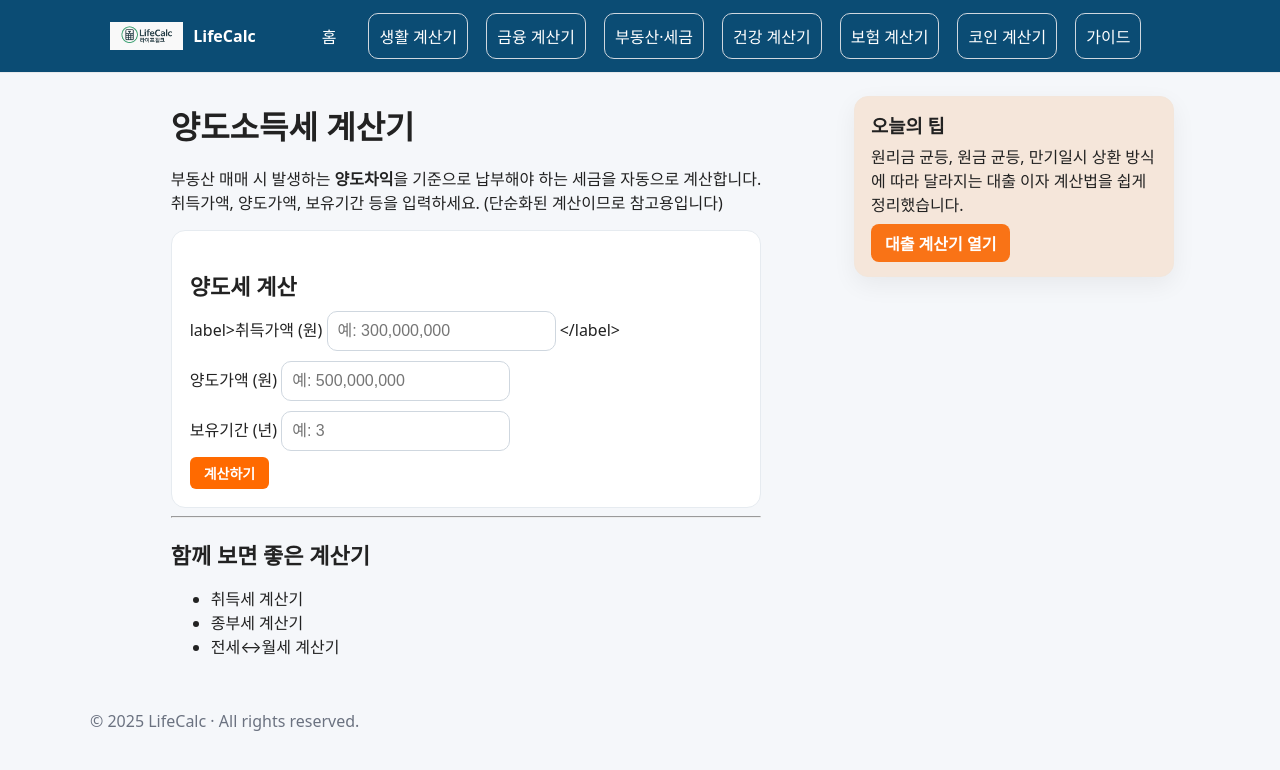
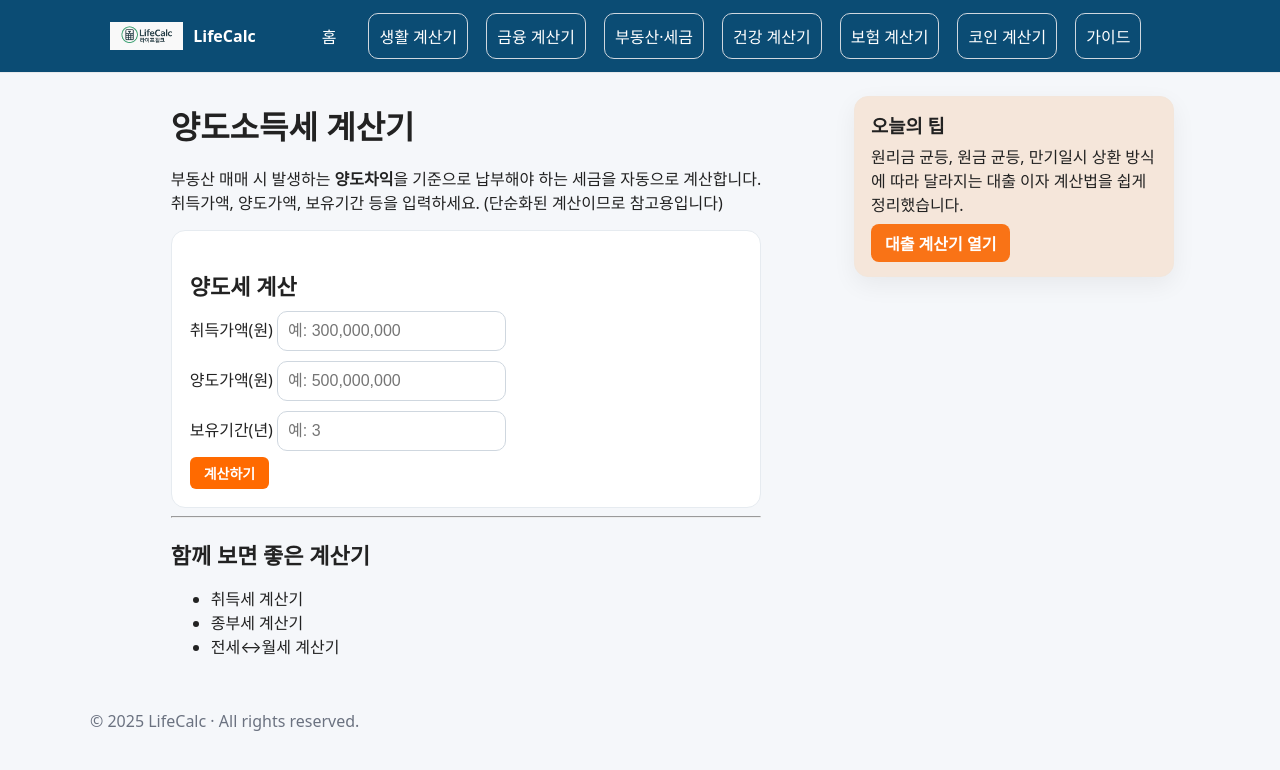
Before and after one commit to khai-lang/LifeCalc, a Jekyll site: the page built from realestate/capital-gains/index.md, in a window 1280 px wide. Shown: the top 770 px of the page. Built offline with Jekyll 4.4.1, drawn with Linux system fonts in a browser that asks for light colours; some of the changed lines change nothing that is shown.

Commit message:
Update index.md

```diff
--- a/realestate/capital-gains/index.md
+++ b/realestate/capital-gains/index.md
@@ -12,42 +12,37 @@ section: realestate
 취득가액, 양도가액, 보유기간 등을 입력하세요. (단순화된 계산이므로 참고용입니다)
 
 <div class="card" style="max-width:760px;margin:0 auto;">
-  <form onsubmit="event.preventDefault();calcCGT();">
+  <form onsubmit="event.preventDefault(); calcCGT();">
     <h2>양도세 계산</h2>
-    label>취득가액 (원)
-  <input type="text" id="buyPrice" oninput="formatNumberInput(this)" placeholder="예: 300,000,000">
-</label>
-<label>양도가액 (원)
-  <input type="text" id="sellPrice" oninput="formatNumberInput(this)" placeholder="예: 500,000,000">
-</label>
-    <label>보유기간 (년)
-      <input type="number" id="years" placeholder="예: 3">
-    </label>
-
+    <label>취득가액(원) <input id="buyPrice" data-format="currency" type="text" placeholder="예: 300,000,000"></label>
+    <label>양도가액(원) <input id="sellPrice" data-format="currency" type="text" placeholder="예: 500,000,000"></label>
+    <label>보유기간(년) <input id="years" data-format="number" type="text" placeholder="예: 3"></label>
     <button class="btn">계산하기</button>
   </form>
-
   <div id="cgtResult" class="result-box"></div>
 </div>
 
 <script>
-function calcCGT(){
-  const buy = getNumberValue('buyPrice');
-  const sell = getNumberValue('sellPrice');
-  const years = getNumberValue('years');
+(function(){
+  'use strict';
+  window.calcCGT = function(){
+    const buy = CalcCommon.num('buyPrice');
+    const sell = CalcCommon.num('sellPrice');
+    const years= CalcCommon.num('years');
 
-  const gain = sell - buy;
-  const deduction = years >= 3 ? Math.round(gain * 0.1) : 0;
-  const taxable = gain - deduction;
-  const tax = taxable > 0 ? Math.round(taxable * 0.22) : 0;
+    const gain = Math.max(0, sell - buy);
+    const deduction = years>=3 ? Math.round(gain*0.10) : 0;      // (예시) 장특공 10%
+    const taxable = Math.max(0, gain - deduction);
+    const tax = Math.round(taxable * 0.22);                      // (예시) 22%
 
-  document.getElementById('cgtResult').innerHTML =
-    `양도차익: <b>${gain.toLocaleString()}</b> 원<br>
-     장기보유 공제: <b>${deduction.toLocaleString()}</b> 원<br>
-     과세표준: <b>${taxable.toLocaleString()}</b> 원<br>
-     예상 세액: <b>${tax.toLocaleString()}</b> 원`;
-  document.getElementById('cgtResult').classList.add("show");
-}
+    const el=document.getElementById('cgtResult');
+    el.innerHTML = `양도차익: <b>${CalcCommon.money(gain)}</b> 원<br>
+                    장기보유 공제: <b>${CalcCommon.money(deduction)}</b> 원<br>
+                    과세표준: <b>${CalcCommon.money(taxable)}</b> 원<br>
+                    예상 세액: <b>${CalcCommon.money(tax)}</b> 원`;
+    el.classList.add('show');
+  };
+})();
 </script>
 
 ---
```
